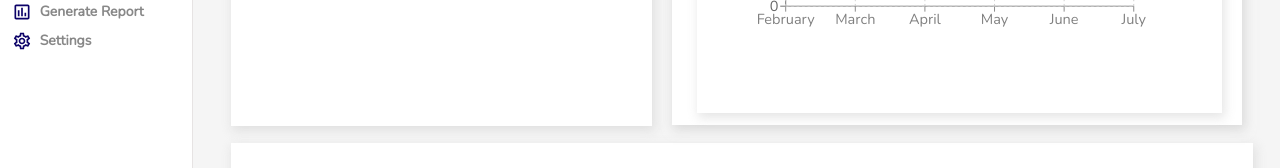
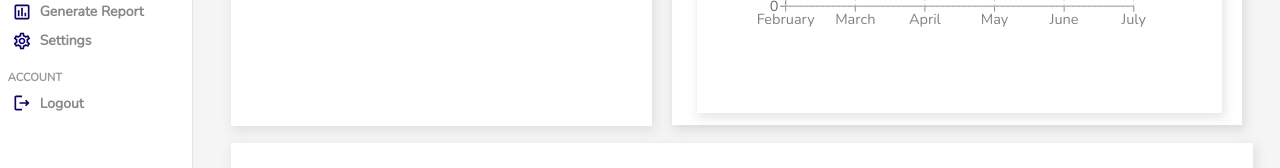
Before and after one commit to Wsref/project_logist_taoufik, a React (Create React App) app: page /trucks/1 in a window 1280 px wide. Shown: the part 321-489 px from the top of the page. Built offline with nearby package versions, Linux system fonts and the light colour scheme; no server answers; sample sign-in values are in the browser's storage.

Commit message:
Added logout feature

```diff
--- a/src/components/sidebar/Sidebar.jsx
+++ b/src/components/sidebar/Sidebar.jsx
@@ -1,4 +1,5 @@
-import React from 'react'
+import React, { useContext } from 'react'
+import { AuthContext } from '../../context/AuthContext'
 import { Link } from 'react-router-dom'
 import DashboardIcon from '@mui/icons-material/Dashboard';
 import LocalShippingOutlinedIcon from '@mui/icons-material/LocalShippingOutlined';
@@ -8,10 +9,18 @@ import CalendarMonthOutlinedIcon from '@mui/icons-material/CalendarMonthOutlined
 import CompareArrowsOutlinedIcon from '@mui/icons-material/CompareArrowsOutlined';
 import AssessmentOutlinedIcon from '@mui/icons-material/AssessmentOutlined';
 import SettingsOutlinedIcon from '@mui/icons-material/SettingsOutlined';
+import LogoutOutlinedIcon from '@mui/icons-material/LogoutOutlined';
 
 import './sidebar.scss'
 
 const Sidebar = () => {
+
+    const { dispatch } = useContext(AuthContext)
+
+    const handleLogout = () => {
+        dispatch({type: "LOGOUT"});
+    }
+
     return (
         <div className='sidebar'>
             <div className="top">
@@ -63,6 +72,11 @@ const Sidebar = () => {
                         <SettingsOutlinedIcon className="icon" />
                         <span>Settings</span>
                     </li>
+                    <div className="title">ACCOUNT</div>
+                    <li onClick={handleLogout}>
+                        <LogoutOutlinedIcon className="icon" />
+                        <span>Logout</span>
+                    </li>
                 </ul>
             </div>
             <div className="bottom">
```
